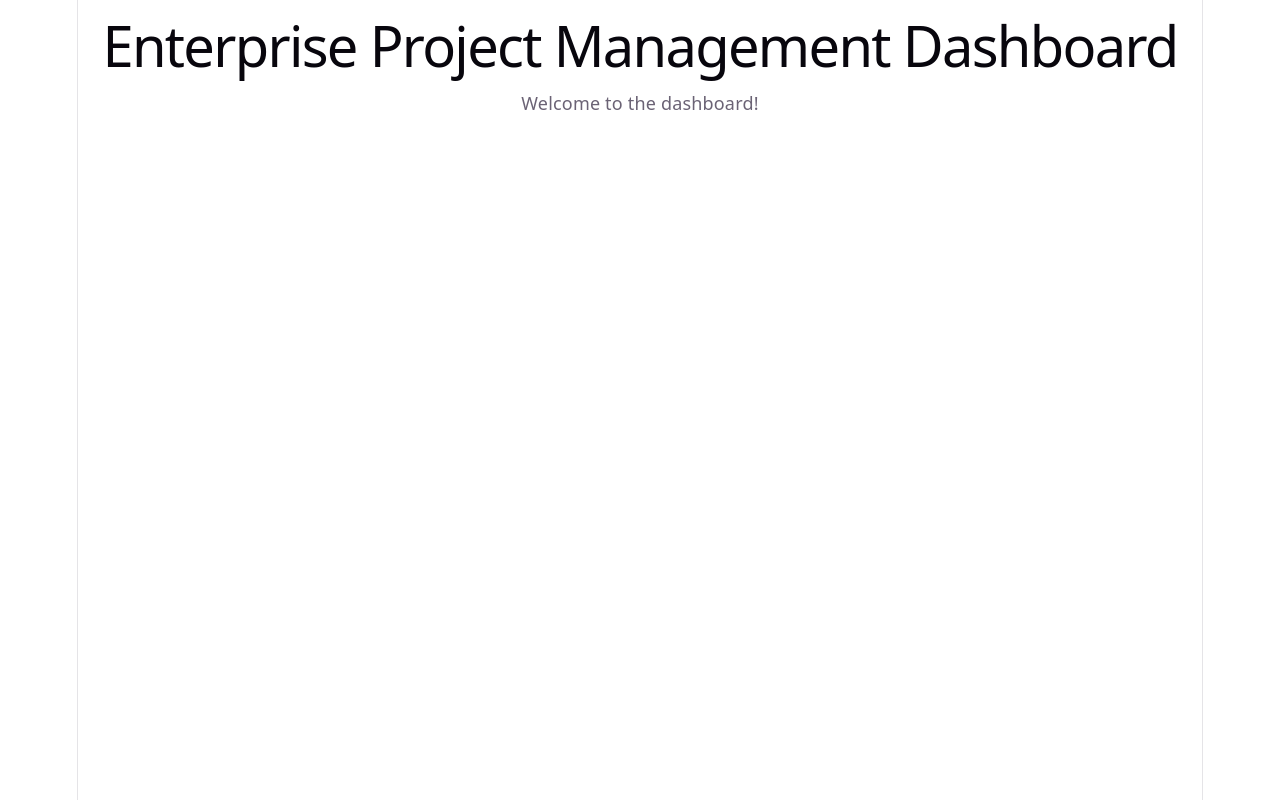
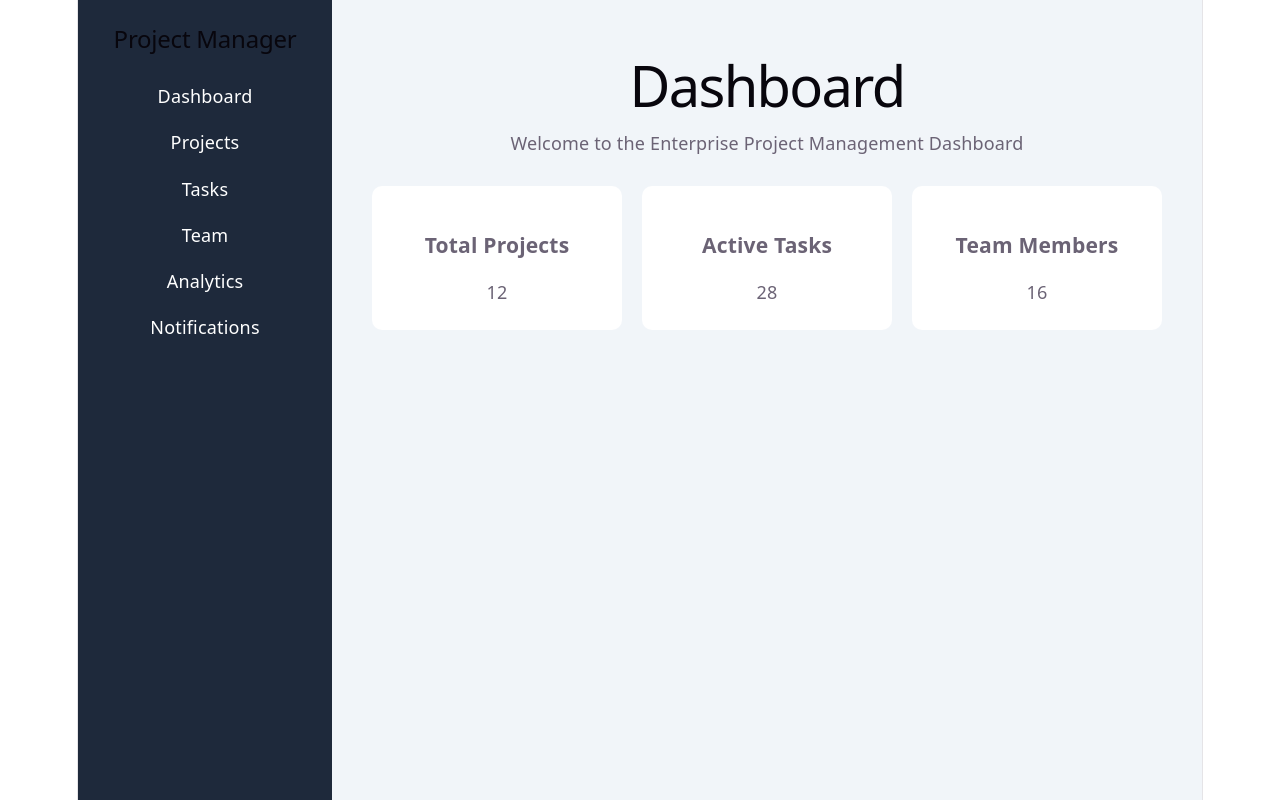
Before and after one commit to gangas9a-cell/enterprise-project-management-dashboard, a React (Vite) app: page / in a window 1280 px wide. Built offline with nearby package versions, Linux system fonts and the light colour scheme.

Commit message:
Added dashboard layout and styling

```diff
--- a/src/App.css
+++ b/src/App.css
@@ -1,184 +1,39 @@
-.counter {
-  font-size: 16px;
-  padding: 5px 10px;
-  border-radius: 5px;
-  color: var(--accent);
-  background: var(--accent-bg);
-  border: 2px solid transparent;
-  transition: border-color 0.3s;
-  margin-bottom: 24px;
-
-  &:hover {
-    border-color: var(--accent-border);
-  }
-  &:focus-visible {
-    outline: 2px solid var(--accent);
-    outline-offset: 2px;
-  }
+.dashboard {
+  display: flex;
+  min-height: 100vh;
 }
 
-.hero {
-  position: relative;
-
-  .base,
-  .framework,
-  .vite {
-    inset-inline: 0;
-    margin: 0 auto;
-  }
-
-  .base {
-    width: 170px;
-    position: relative;
-    z-index: 0;
-  }
-
-  .framework,
-  .vite {
-    position: absolute;
-  }
-
-  .framework {
-    z-index: 1;
-    top: 34px;
-    height: 28px;
-    transform: perspective(2000px) rotateZ(300deg) rotateX(44deg) rotateY(39deg)
-      scale(1.4);
-  }
-
-  .vite {
-    z-index: 0;
-    top: 107px;
-    height: 26px;
-    width: auto;
-    transform: perspective(2000px) rotateZ(300deg) rotateX(40deg) rotateY(39deg)
-      scale(0.8);
-  }
+.sidebar {
+  width: 220px;
+  padding: 25px;
+  background-color: #1e293b;
+  color: white;
 }
 
-#center {
-  display: flex;
-  flex-direction: column;
-  gap: 25px;
-  place-content: center;
-  place-items: center;
-  flex-grow: 1;
-
-  @media (max-width: 1024px) {
-    padding: 32px 20px 24px;
-    gap: 18px;
-  }
+.sidebar h2 {
+  margin-bottom: 30px;
 }
 
-#next-steps {
-  display: flex;
-  border-top: 1px solid var(--border);
-  text-align: left;
-
-  & > div {
-    flex: 1 1 0;
-    padding: 32px;
-    @media (max-width: 1024px) {
-      padding: 24px 20px;
-    }
-  }
-
-  .icon {
-    margin-bottom: 16px;
-    width: 22px;
-    height: 22px;
-  }
-
-  @media (max-width: 1024px) {
-    flex-direction: column;
-    text-align: center;
-  }
+.sidebar p {
+  margin: 20px 0;
+  cursor: pointer;
 }
 
-#docs {
-  border-right: 1px solid var(--border);
-
-  @media (max-width: 1024px) {
-    border-right: none;
-    border-bottom: 1px solid var(--border);
-  }
+.main-content {
+  flex: 1;
+  padding: 40px;
+  background-color: #f1f5f9;
 }
 
-#next-steps ul {
-  list-style: none;
-  padding: 0;
+.cards {
   display: flex;
-  gap: 8px;
-  margin: 32px 0 0;
-
-  .logo {
-    height: 18px;
-  }
-
-  a {
-    color: var(--text-h);
-    font-size: 16px;
-    border-radius: 6px;
-    background: var(--social-bg);
-    display: flex;
-    padding: 6px 12px;
-    align-items: center;
-    gap: 8px;
-    text-decoration: none;
-    transition: box-shadow 0.3s;
-
-    &:hover {
-      box-shadow: var(--shadow);
-    }
-    .button-icon {
-      height: 18px;
-      width: 18px;
-    }
-  }
-
-  @media (max-width: 1024px) {
-    margin-top: 20px;
-    flex-wrap: wrap;
-    justify-content: center;
-
-    li {
-      flex: 1 1 calc(50% - 8px);
-    }
-
-    a {
-      width: 100%;
-      justify-content: center;
-      box-sizing: border-box;
-    }
-  }
+  gap: 20px;
+  margin-top: 30px;
 }
 
-#spacer {
-  height: 88px;
-  border-top: 1px solid var(--border);
-  @media (max-width: 1024px) {
-    height: 48px;
-  }
+.card {
+  background-color: white;
+  padding: 25px;
+  width: 200px;
+  border-radius: 10px;
 }
-
-.ticks {
-  position: relative;
-  width: 100%;
-
-  &::before,
-  &::after {
-    content: '';
-    position: absolute;
-    top: -4.5px;
-    border: 5px solid transparent;
-  }
-
-  &::before {
-    left: 0;
-    border-left-color: var(--border);
-  }
-  &::after {
-    right: 0;
-    border-right-color: var(--border);
-  }
-}
--- a/src/App.jsx
+++ b/src/App.jsx
@@ -1,8 +1,44 @@
+
+import "./App.css";
 function App() {
   return (
-    <div>
-      <h1>Enterprise Project Management Dashboard</h1>
-      <p>Welcome to the dashboard!</p>
+    <div className="dashboard">
+
+      <aside className="sidebar">
+        <h2>Project Manager</h2>
+
+        <nav>
+          <p>Dashboard</p>
+          <p>Projects</p>
+          <p>Tasks</p>
+          <p>Team</p>
+          <p>Analytics</p>
+          <p>Notifications</p>
+        </nav>
+      </aside>
+
+      <main className="main-content">
+        <h1>Dashboard</h1>
+        <p>Welcome to the Enterprise Project Management Dashboard</p>
+
+        <div className="cards">
+          <div className="card">
+            <h3>Total Projects</h3>
+            <p>12</p>
+          </div>
+
+          <div className="card">
+            <h3>Active Tasks</h3>
+            <p>28</p>
+          </div>
+
+          <div className="card">
+            <h3>Team Members</h3>
+            <p>16</p>
+          </div>
+        </div>
+      </main>
+
     </div>
   );
 }
```
